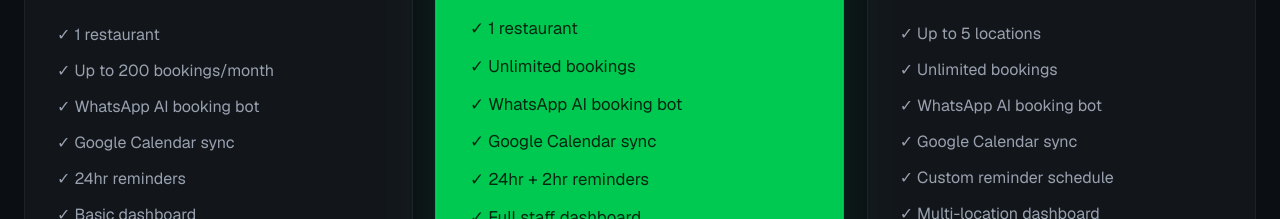
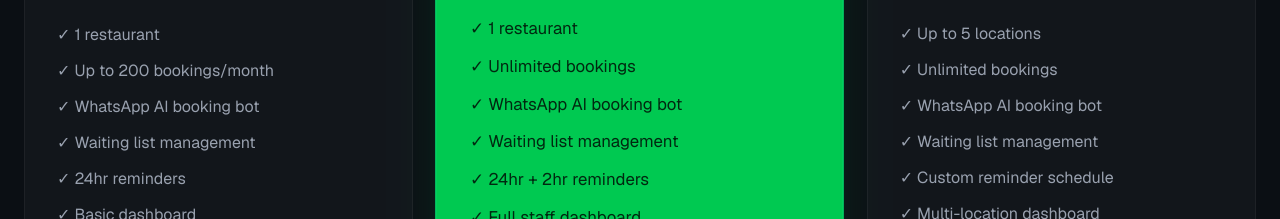
Before and after one commit to ajmeyer72/boeking, a Next.js app: page / in a window 1280 px wide. Shown: the part 4020-4239 px from the top of the page. Built offline with nearby package versions, Linux system fonts and the light colour scheme.

Commit message:
updated the tab

```diff
--- a/app/layout.tsx
+++ b/app/layout.tsx
@@ -13,8 +13,8 @@
 });
 
 export const metadata: Metadata = {
-  title: "Create Next App",
-  description: "Generated by create next app",
+  title: "Boeking — Seamless WhatsApp Reservations Powered by AI",
+  description: "Give your restaurant a 24/7 AI booking assistant on WhatsApp. Customers reserve tables instantly, reminders go out automatically, and your calendar stays perfectly in sync.",
 };
 
 export default function RootLayout({
--- a/app/page.tsx
+++ b/app/page.tsx
@@ -310,21 +310,21 @@
               title: 'Starter',
               price: 'R599',
               featured: false,
-              features: ['1 restaurant', 'Up to 200 bookings/month', 'WhatsApp AI booking bot', 'Google Calendar sync', '24hr reminders', 'Basic dashboard'],
+              features: ['1 restaurant', 'Up to 200 bookings/month', 'WhatsApp AI booking bot', 'Waiting list management', '24hr reminders', 'Basic dashboard'],
               missing: ['Customer history and no-show tracking', 'Custom bot branding', 'Multi-branch support'],
             },
             {
               title: 'Growth',
               price: 'R999',
               featured: true,
-              features: ['1 restaurant', 'Unlimited bookings', 'WhatsApp AI booking bot', 'Google Calendar sync', '24hr + 2hr reminders', 'Full staff dashboard', 'Customer history and no-show tracking', 'Custom greeting + branding'],
+              features: ['1 restaurant', 'Unlimited bookings', 'WhatsApp AI booking bot', 'Waiting list management', '24hr + 2hr reminders', 'Full staff dashboard', 'Customer history and no-show tracking', 'Custom greeting + branding'],
               missing: ['Multi-branch support'],
             },
             {
               title: 'Enterprise',
               price: 'Custom',
               featured: false,
-              features: ['Up to 5 locations', 'Unlimited bookings', 'WhatsApp AI booking bot', 'Google Calendar sync', 'Custom reminder schedule', 'Multi-location dashboard', 'Customer history and no-show tracking', 'Custom branding', 'Dedicated account manager'],
+              features: ['Up to 5 locations', 'Unlimited bookings', 'WhatsApp AI booking bot', 'Waiting list management', 'Custom reminder schedule', 'Multi-location dashboard', 'Customer history and no-show tracking', 'Custom branding', 'Dedicated account manager'],
               missing: [],
             },
           ].map((plan) => (
```
